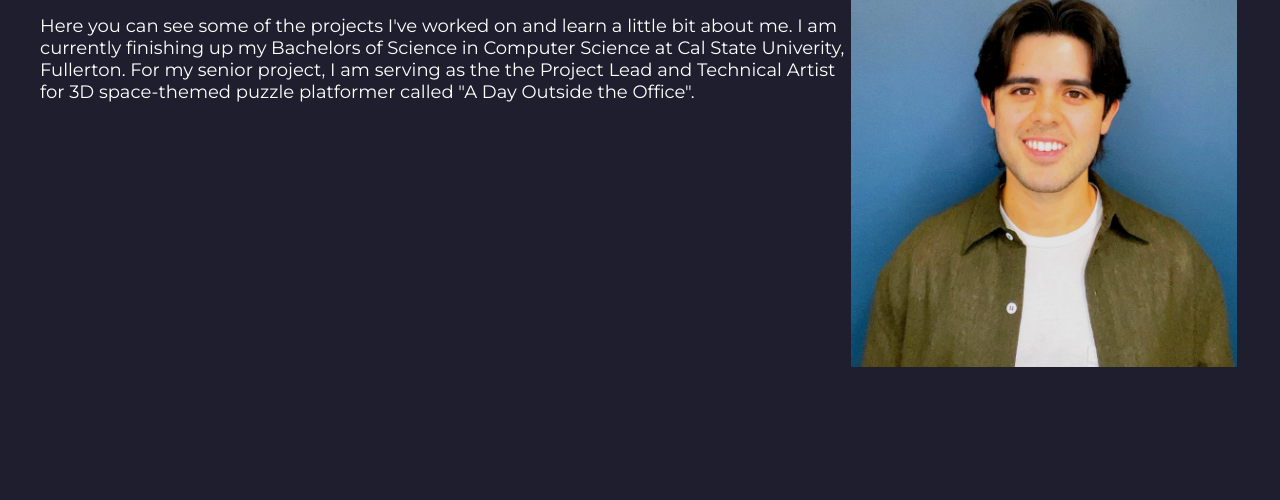
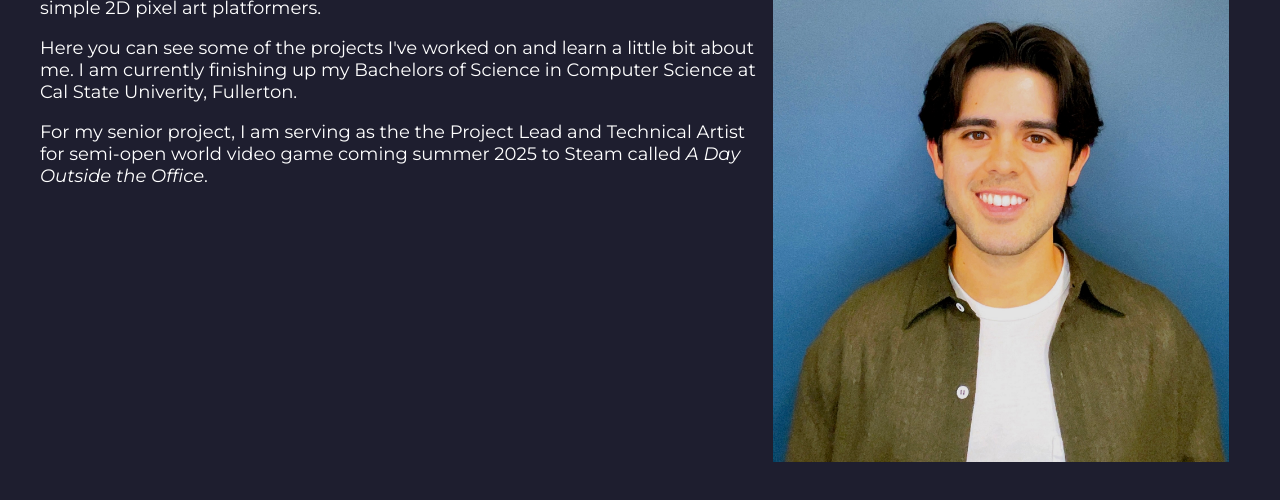
Before and after one commit to beestrubz/My-Website-CPSC-349, a plain HTML site: page index.html in a window 1280 px wide. Shown: the part 226-726 px from the top of the page. Drawn offline with Linux system fonts and the light colour scheme.

Commit message:
Updated Index

```diff
--- a/index.html
+++ b/index.html
@@ -38,9 +38,12 @@
             </p>
             <p> Here you can see some of the projects I've worked on and learn a little
                  bit about me. I am currently finishing up my Bachelors of Science in
-                 Computer Science at Cal State Univerity, Fullerton. For my senior
-                 project, I am serving as the the Project Lead and Technical
-                 Artist for 3D space-themed puzzle platformer called "A Day Outside the Office". </p>
+                 Computer Science at Cal State Univerity, Fullerton.
+            </p>
+            <p>
+                For my senior project, I am serving as the the Project Lead and Technical
+                 Artist for semi-open world video game coming summer 2025 to Steam called <i>A Day Outside the Office</i>.
+            </p>
         </div>
         <div class="headshot-container">
             <img class ="content--img" src="images/headshot.jpg">
```
Also changed, not shown: projects.html (+1 -1 lines).
